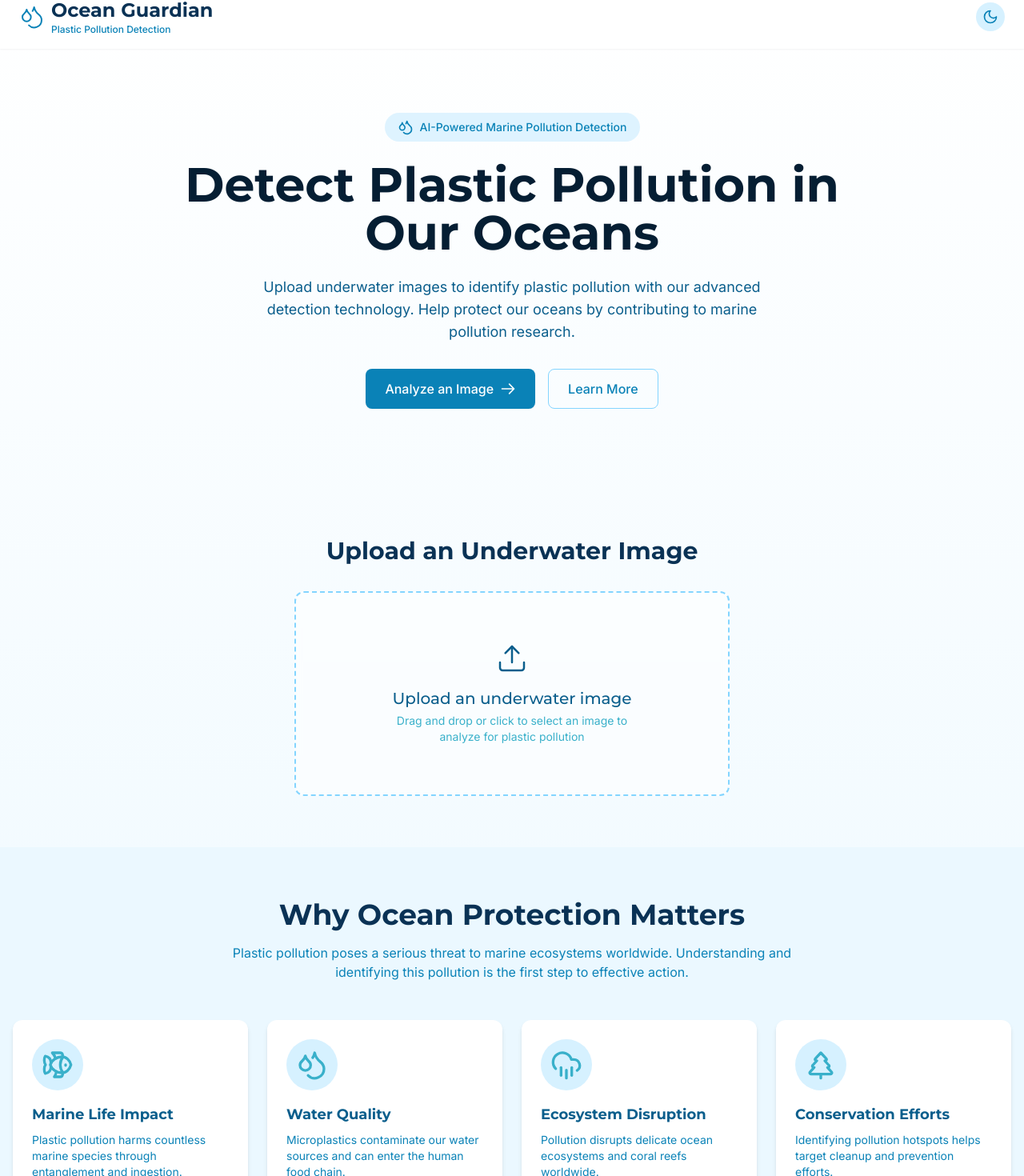
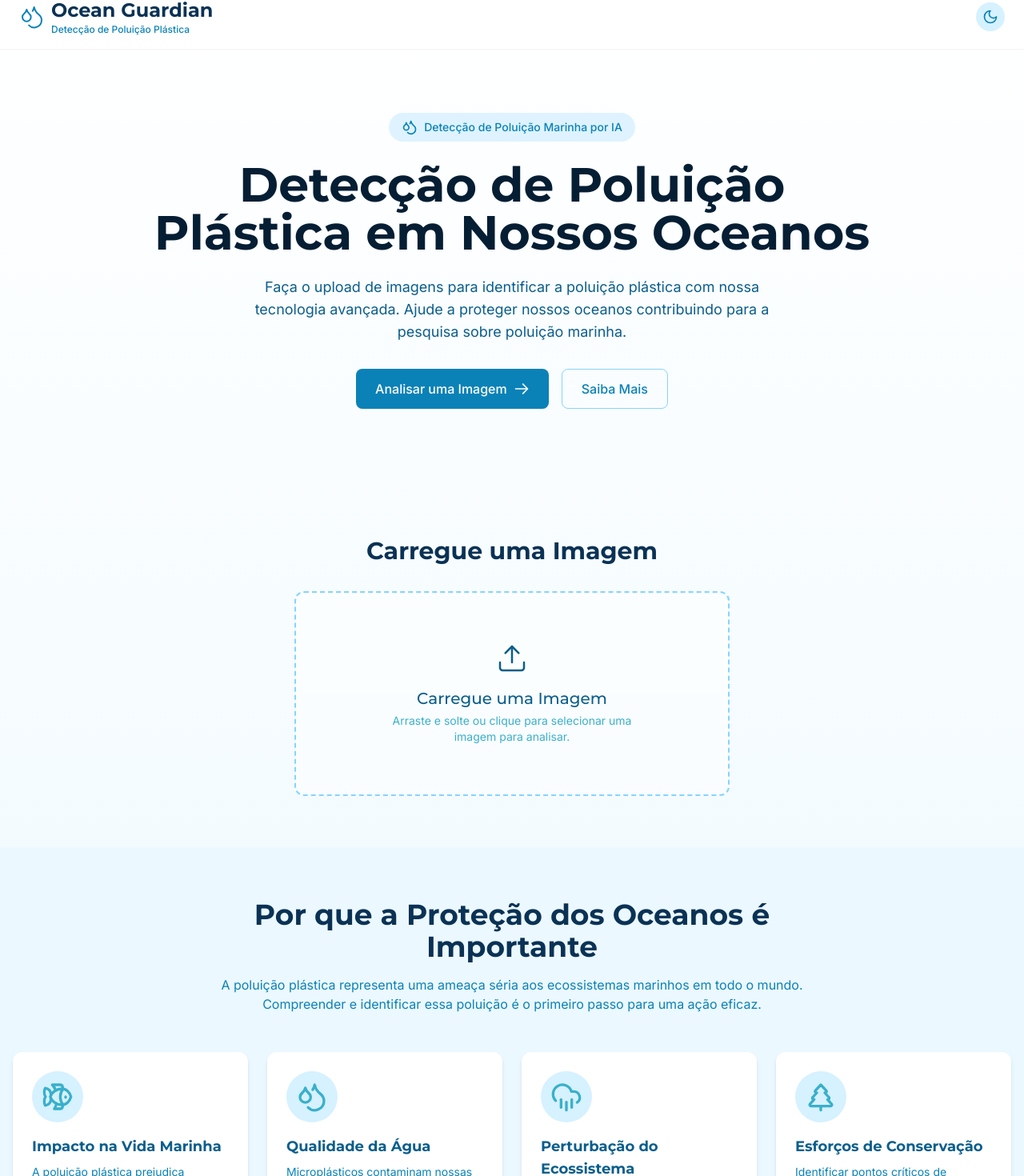
Before and after one commit to TCC-Monitoramento-Marinho-de-Plasticos/front-end, a React (Vite) app: page / in a window 1280 px wide. Shown: the part 19-1489 px from the top of the page at 80% size. Built offline with nearby package versions, Linux system fonts and the light colour scheme.

Commit message:
Atualizando idioma

```diff
--- a/src/App.tsx
+++ b/src/App.tsx
@@ -38,7 +38,7 @@ function App() {
         <section id="upload" className="py-16">
           <div className="container mx-auto px-4">
             <h2 className="text-3xl font-heading font-bold text-center text-ocean-800 dark:text-white mb-8">
-              Upload an Underwater Image
+              Carregue uma Imagem
             </h2>
             <UploadSection onImageSelected={handleImageSelected} />
             <ResultsDisplay
--- a/src/components/Footer.tsx
+++ b/src/components/Footer.tsx
@@ -11,8 +11,7 @@ const Footer: React.FC = () => {
               <h3 className="text-xl font-heading font-bold">Ocean Guardian</h3>
             </div>
             <p className="text-ocean-200 text-sm text-center md:text-left max-w-md">
-              Helping to identify and combat plastic pollution in our oceans
-              through advanced image recognition technology.
+              Ajudando a identificar e combater a poluição plástica em nossos oceanos através de tecnologia avançada de reconhecimento de imagem.
             </p>
           </div>
 
@@ -28,7 +27,7 @@ const Footer: React.FC = () => {
                 </a>
               </div>
               <p className="text-ocean-300 text-sm flex items-center">
-                Made with <Heart size={14} className="mx-1 text-coral-500" /> for our oceans
+                Feito com <Heart size={14} className="mx-1 text-coral-500" /> pelos nossos oceanos
               </p>
             </div>
           </div>
@@ -36,7 +35,7 @@ const Footer: React.FC = () => {
 
         <div className="mt-8 pt-6 border-t border-ocean-700">
           <p className="text-center text-ocean-400 text-sm">
-            © {new Date().getFullYear()} Ocean Guardian. All rights reserved.
+            © {new Date().getFullYear()} Ocean Guardian. Todos os direitos reservados.
           </p>
         </div>
       </div>
--- a/src/components/Gallery.tsx
+++ b/src/components/Gallery.tsx
@@ -15,7 +15,7 @@ const Gallery: React.FC<GalleryProps> = ({ results, onSelect }) => {
     <section className="py-12">
       <div className="container mx-auto px-4">
         <h2 className="text-2xl font-heading font-bold text-ocean-800 dark:text-white mb-6">
-          Recent Analyses
+          Análises Recentes
         </h2>
 
         <div className="grid grid-cols-2 md:grid-cols-3 lg:grid-cols-4 gap-4">
--- a/src/components/Header.tsx
+++ b/src/components/Header.tsx
@@ -19,7 +19,7 @@ const Header: React.FC = () => {
               Ocean Guardian
             </h1>
             <p className="text-xs text-ocean-600 dark:text-ocean-400 font-medium">
-              Plastic Pollution Detection
+              Detecção de Poluição Plástica
             </p>
           </div>
         </div>
--- a/src/components/Hero.tsx
+++ b/src/components/Hero.tsx
@@ -14,7 +14,7 @@ const Hero: React.FC = () => {
             className="inline-flex items-center bg-ocean-100/80 dark:bg-ocean-800/50 backdrop-blur-sm text-ocean-600 dark:text-ocean-300 rounded-full px-4 py-2 mb-6"
           >
             <Droplets size={20} className="mr-2" />
-            <span className="text-sm font-medium">AI-Powered Marine Pollution Detection</span>
+            <span className="text-sm font-medium">Detecção de Poluição Marinha por IA</span>
           </motion.div>
 
           <motion.h1
@@ -23,7 +23,7 @@ const Hero: React.FC = () => {
             transition={{ duration: 0.5, delay: 0.2 }}
             className="text-4xl md:text-5xl lg:text-6xl font-heading font-bold text-ocean-900 dark:text-white mb-6 leading-tight"
           >
-            Detect Plastic Pollution in Our Oceans
+            Detecção de Poluição Plástica em Nossos Oceanos
           </motion.h1>
 
           <motion.p
@@ -32,7 +32,7 @@ const Hero: React.FC = () => {
             transition={{ duration: 0.5, delay: 0.4 }}
             className="text-lg text-ocean-700 dark:text-ocean-300 mb-8 max-w-2xl mx-auto"
           >
-            Upload underwater images to identify plastic pollution with our advanced detection technology. Help protect our oceans by contributing to marine pollution research.
+            Faça o upload de imagens para identificar a poluição plástica com nossa tecnologia avançada. Ajude a proteger nossos oceanos contribuindo para a pesquisa sobre poluição marinha.
           </motion.p>
 
           <motion.div
@@ -45,7 +45,7 @@ const Hero: React.FC = () => {
               href="#upload"
               className="px-6 py-3 bg-ocean-600 hover:bg-ocean-700 text-white font-medium rounded-lg shadow-sm hover:shadow transition-all group flex items-center justify-center"
             >
-              <span>Analyze an Image</span>
+              <span>Analisar uma Imagem</span>
               <svg
                 xmlns="http://www.w3.org/2000/svg"
                 className="w-5 h-5 ml-2 transform group-hover:translate-x-1 transition-transform"
@@ -60,7 +60,7 @@ const Hero: React.FC = () => {
               href="#info"
               className="px-6 py-3 bg-transparent border border-ocean-300 dark:border-ocean-600 text-ocean-600 dark:text-ocean-300 hover:bg-ocean-100 dark:hover:bg-ocean-800/50 font-medium rounded-lg transition-colors flex items-center justify-center"
             >
-              Learn More
+              Saiba Mais
             </a>
           </motion.div>
         </div>
--- a/src/components/InfoSection.tsx
+++ b/src/components/InfoSection.tsx
@@ -6,23 +6,23 @@ const InfoSection: React.FC = () => {
   const infoItems = [
     {
       icon: <Fish className="w-10 h-10 text-ocean-500" />,
-      title: "Marine Life Impact",
-      description: "Plastic pollution harms countless marine species through entanglement and ingestion."
+      title: "Impacto na Vida Marinha",
+      description: "A poluição plástica prejudica inúmeras espécies marinhas por meio de emaranhamento e ingestão."
     },
     {
       icon: <Droplets className="w-10 h-10 text-ocean-500" />,
-      title: "Water Quality",
-      description: "Microplastics contaminate our water sources and can enter the human food chain."
+      title: "Qualidade da Água",
+      description: "Microplásticos contaminam nossas fontes de água e podem entrar na cadeia alimentar humana."
     },
     {
       icon: <CloudRain className="w-10 h-10 text-ocean-500" />,
-      title: "Ecosystem Disruption",
-      description: "Pollution disrupts delicate ocean ecosystems and coral reefs worldwide."
+      title: "Perturbação do Ecossistema",
+      description: "A poluição perturba ecossistemas oceânicos delicados e recifes de coral em todo o mundo."
     },
     {
       icon: <TreePine className="w-10 h-10 text-ocean-500" />,
-      title: "Conservation Efforts",
-      description: "Identifying pollution hotspots helps target cleanup and prevention efforts."
+      title: "Esforços de Conservação",
+      description: "Identificar pontos críticos de poluição ajuda a direcionar esforços de limpeza e prevenção."
     }
   ];
 
@@ -56,10 +56,10 @@ const InfoSection: React.FC = () => {
           className="text-center max-w-3xl mx-auto mb-12"
         >
           <h2 className="text-3xl md:text-4xl font-heading font-bold text-ocean-800 dark:text-white mb-4">
-            Why Ocean Protection Matters
+            Por que a Proteção dos Oceanos é Importante
           </h2>
           <p className="text-ocean-600 dark:text-ocean-300">
-            Plastic pollution poses a serious threat to marine ecosystems worldwide. Understanding and identifying this pollution is the first step to effective action.
+            A poluição plástica representa uma ameaça séria aos ecossistemas marinhos em todo o mundo. Compreender e identificar essa poluição é o primeiro passo para uma ação eficaz.
           </p>
         </motion.div>
 
--- a/src/components/UploadSection.tsx
+++ b/src/components/UploadSection.tsx
@@ -74,17 +74,17 @@ const UploadSection: React.FC<UploadSectionProps> = ({ onImageSelected }) => {
             {isDragActive ? (
               <div className="text-ocean-600 dark:text-ocean-400">
                 <ImageIcon size={48} className="mx-auto mb-4" strokeWidth={1.5} />
-                <p className="text-xl font-heading font-medium mb-1">Drop your image here</p>
+                <p className="text-xl font-heading font-medium mb-1">Solte sua imagem aqui</p>
                 <p className="text-sm text-ocean-500 dark:text-ocean-300">
-                  We'll analyze it for plastic pollution
+                  Vamos analisá-la para detecção de poluição plástica.
                 </p>
               </div>
             ) : (
               <div className="text-ocean-700 dark:text-ocean-300">
                 <Upload size={40} className="mx-auto mb-4" strokeWidth={1.5} />
-                <p className="text-xl font-heading font-medium mb-1">Upload an underwater image</p>
+                <p className="text-xl font-heading font-medium mb-1">Carregue uma Imagem</p>
                 <p className="text-sm text-ocean-500 dark:text-ocean-400 max-w-xs mx-auto">
-                  Drag and drop or click to select an image to analyze for plastic pollution
+                  Arraste e solte ou clique para selecionar uma imagem para analisar.
                 </p>
               </div>
             )}
--- a/src/hooks/useMarineStats.ts
+++ b/src/hooks/useMarineStats.ts
@@ -9,21 +9,21 @@ export const useMarineStats = () => {
     const marineStats: MarineStat[] = [
       {
         id: 1,
-        title: "8 million tons of plastic enter oceans annually",
-        description: "That's equivalent to dumping a garbage truck of plastic into the ocean every minute.",
-        value: "8M tons"
+        title: "8 milhões de toneladas de plástico entram nos oceanos anualmente.",
+        description: "Isso equivale a despejar um caminhão de lixo plástico no oceano a cada minuto.",
+        value: "8M toneladas"
       },
       {
         id: 2,
-        title: "Over 5 trillion plastic pieces pollute our oceans",
-        description: "These pieces weigh over 250,000 tons and threaten marine life worldwide.",
-        value: "5T+ pieces"
+        title: "Mais de 5 trilhões de pedaços de plástico poluem nossos oceanos",
+        description: "Esses pedaços pesam mais de 250.000 toneladas e ameaçam a vida marinha em todo o mundo.",
+        value: "5T+ pedaços"
       },
       {
         id: 3,
-        title: "700+ marine species affected by plastic pollution",
-        description: "From the smallest plankton to the largest whales, plastic pollution impacts marine life.",
-        value: "700+ species"
+        title: "700+ espécies marinhas afetadas pela poluição plástica",
+        description: "Desde o menor plâncton até as maiores baleias, a poluição plástica impacta a vida marinha.",
+        value: "700+ espécies"
       }
     ];
 
```
Also changed, not shown: src/components/ResultsDisplay.tsx (+5 -5 lines).
